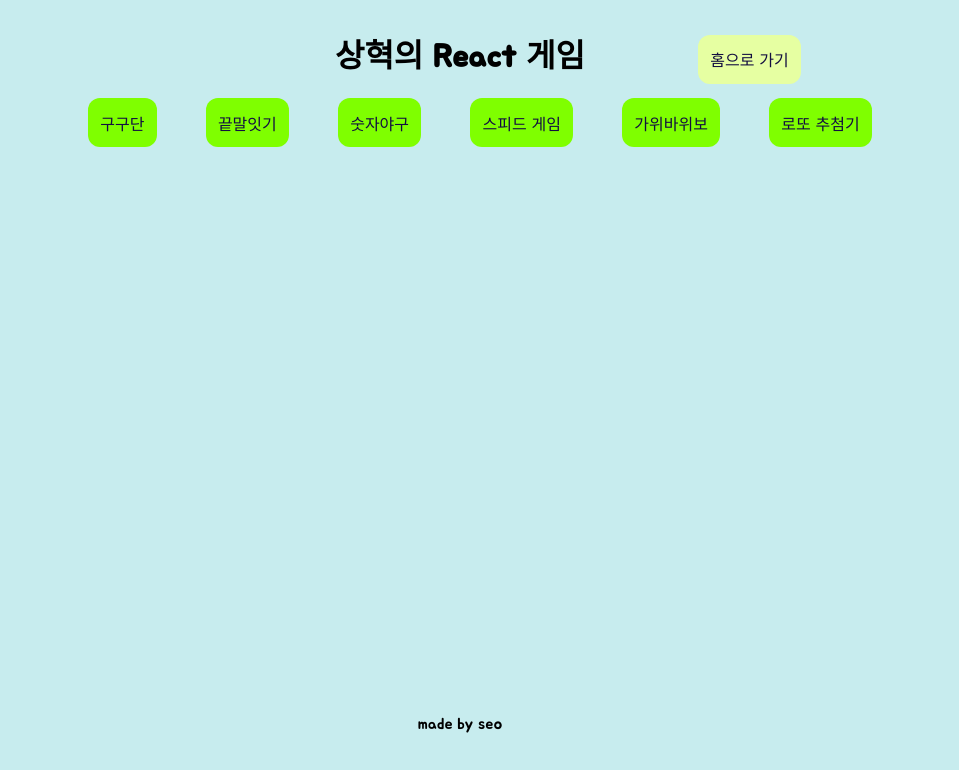
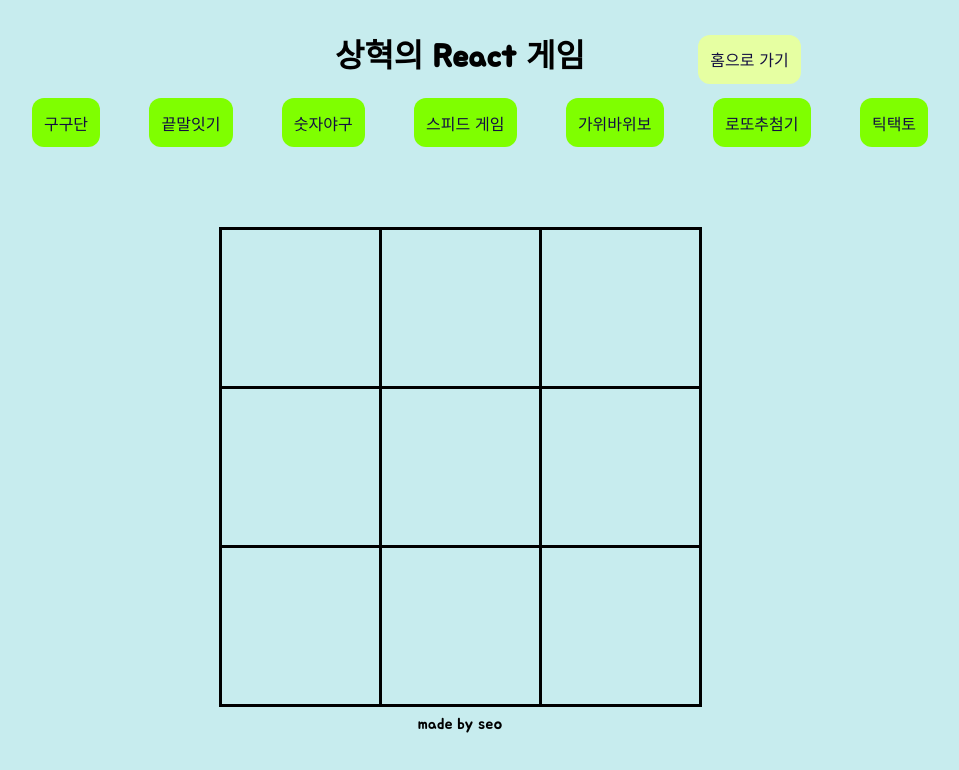
Before and after one commit to SeoSang/react_self, a React app: page /tictactoe in a window 1280 px wide. Shown: the top 770 px of the page, without its empty margins (180-1139 px from the left). Built offline with nearby package versions, Linux system fonts and the light colour scheme.

Commit message:
tictactoe 구현

```diff
--- a/App.jsx
+++ b/App.jsx
@@ -9,6 +9,7 @@ import NumberBaseball from "./src/routes/numberBaseball/NumberBaseball.jsx"
 import FastClick from "./src/routes/fastClick/FastClick.jsx"
 import RSP from "./src/routes/rsp/RSP.jsx"
 import Lotto from "./src/routes/lotto/Lotto_hook.jsx"
+import TicTacToe from "./src/routes/tictactoe/TicTacToe.jsx"
 import "./App.css"
 
 const App = () => {
@@ -25,6 +26,7 @@ const App = () => {
           <Route path="/fastclick" component={FastClick} />
           <Route path="/rsp" component={RSP} />
           <Route path="/lotto" component={Lotto} />
+          <Route path="/tictactoe" component={TicTacToe} />
         </Switch>
       </BrowserRouter>
       <Footer />
--- a/src/components/Footer.css
+++ b/src/components/Footer.css
@@ -1,6 +1,6 @@
 .footer {
   position: absolute;
-  bottom: 10%;
+  bottom: 3%;
   width: 50%;
   left: 25%;
 }
--- a/src/components/Navigator.jsx
+++ b/src/components/Navigator.jsx
@@ -2,6 +2,16 @@ import React from "react"
 import { BrowserRouter as Router, Route, Link } from "react-router-dom"
 
 import "./Navigator.css"
+
+const gameArr = [
+  { title: "구구단", link: "/gugudan" },
+  { title: "끝말잇기", link: "/wordrelay" },
+  { title: "숫자야구", link: "/numberbaseball" },
+  { title: "스피드 게임", link: "/fastclick" },
+  { title: "가위바위보", link: "/rsp" },
+  { title: "로또추첨기", link: "/lotto" },
+  { title: "틱택토", link: "/tictactoe" }
+]
 
 export default function Navigator() {
   return (
@@ -10,24 +20,13 @@ export default function Navigator() {
         홈으로 가기
       </Link>
       <ul className="navigator_ul">
-        <Link to="/gugudan">
-          <li>구구단</li>
-        </Link>
-        <Link to="/wordrelay">
-          <li>끝말잇기</li>
-        </Link>
-        <Link to="/numberbaseball">
-          <li>숫자야구</li>
-        </Link>
-        <Link to="/fastclick">
-          <li>스피드 게임</li>
-        </Link>
-        <Link to="/rsp">
-          <li>가위바위보</li>
-        </Link>
-        <Link to="/lotto">
-          <li>로또 추첨기</li>
-        </Link>
+        {gameArr.map(game => {
+          return (
+            <Link to={game.link} key={game.title}>
+              <li>{game.title}</li>
+            </Link>
+          )
+        })}
       </ul>
     </>
   )
--- a/src/routes/rsp/RSP_hook.jsx
+++ b/src/routes/rsp/RSP_hook.jsx
@@ -41,6 +41,8 @@ const RSP = () => {
 
   //   // 컴포넌트 제거되기 직전 (비동기 요청 정리)
   //   componentWillUnmount() {}
+
+  // useLayoutEffect()  -> 화면이 바뀌기 전에 화면이 바뀌었나 확인
 
   useEffect(() => {
     intervalID.current = setInterval(changeRSC, 70)
--- /dev/null
+++ b/src/routes/tictactoe/Table.jsx
@@ -0,0 +1,23 @@
+import React from "react"
+import Tr from "./Tr.jsx"
+
+const Table = ({ onClick, tableData, result, dispatch }) => {
+  return (
+    <table onClick={onClick}>
+      {Array(tableData.length)
+        .fill(0)
+        .map((tr, i) => (
+          <Tr
+            key={`${i}번째 열`}
+            tableData={tableData}
+            rowIndex={i}
+            rowData={tableData[i]}
+            result={result}
+            dispatch={dispatch}
+          />
+        ))}
+    </table>
+  )
+}
+
+export default Table
--- /dev/null
+++ b/src/routes/tictactoe/Td.jsx
@@ -0,0 +1,13 @@
+import React, { useCallback } from "react"
+import { CLICK_CELL } from "./TicTacToe.jsx"
+
+const Td = ({ tableData, cellIndex, rowIndex, cellData, result, dispatch }) => {
+  const onClickTd = useCallback(() => {
+    console.log({ result })
+    if (cellData || result) return
+    dispatch({ type: CLICK_CELL, cell: cellIndex, row: rowIndex })
+  }, [cellData, result])
+  return <td onClick={onClickTd}>{cellData}</td>
+}
+
+export default Td
--- /dev/null
+++ b/src/routes/tictactoe/TicTacToe.css
@@ -0,0 +1,16 @@
+table {
+  border-collapse: collapse;
+  margin: 10vmin auto;
+  height: 60vmin;
+}
+td {
+  border: 3px solid black;
+  width: 20vmin;
+  text-align: center;
+  font-size: 2rem;
+}
+
+tr {
+  /* width: 10%;
+  height: 10%; */
+}
--- /dev/null
+++ b/src/routes/tictactoe/TicTacToe.jsx
@@ -0,0 +1,99 @@
+import React, { Fragment, useReducer, useCallback, useEffect } from "react"
+import Table from "./Table.jsx"
+import "./TicTacToe.css"
+
+const initialState = {
+  result: "",
+  turn: "O",
+  tableData: [
+    ["", "", ""],
+    ["", "", ""],
+    ["", "", ""]
+  ],
+  recentCell: [-1, -1]
+}
+
+export const SET_RESULT = "SET_RESULT"
+export const CLICK_CELL = "CLICK_CELL"
+export const CHANGE_TURN = "CHANGE_TURN"
+
+const reducer = (state, action) => {
+  switch (action.type) {
+    case SET_RESULT:
+      return {
+        ...state,
+        result: action.result
+      }
+    case CLICK_CELL: {
+      const tableData = [...state.tableData]
+      tableData[action.row] = [...tableData[action.row]] // immer 로 가독성 해결
+      tableData[action.row][action.cell] = state.turn
+      return {
+        ...state,
+        tableData: tableData,
+        recentCell: [action.row, action.cell]
+      }
+    }
+    case CHANGE_TURN: {
+      let nextTurn = ""
+      if (state.turn === "O") nextTurn = "X"
+      else nextTurn = "O"
+      return {
+        ...state,
+        turn: nextTurn
+      }
+    }
+  }
+}
+
+function TicTacToe() {
+  const [state, dispatch] = useReducer(reducer, initialState)
+  const { recentCell, tableData, result, turn } = state
+
+  useEffect(() => {
+    const [row, cell] = recentCell
+    if (row < 0) return
+    let win = false
+    if (tableData[row][0] === turn && tableData[row][1] === turn && tableData[row][2] === turn) {
+      win = true
+    }
+    if (tableData[0][cell] === turn && tableData[1][cell] === turn && tableData[2][cell] === turn) {
+      win = true
+    }
+    if (tableData[0][0] === turn && tableData[1][1] === turn && tableData[2][2] === turn) {
+      win = true
+    }
+    if (tableData[0][2] === turn && tableData[1][1] === turn && tableData[2][0] === turn) {
+      win = true
+    }
+    if (win) {
+      // 이겼을 때
+      dispatch({ type: SET_RESULT, result: `${turn}님의 승리!` })
+      console.log(state.result)
+      console.log(state.tableData)
+    } else {
+      let playing = false
+      tableData.forEach(row => {
+        row.forEach(cell => {
+          if (!cell) playing = true
+        })
+      })
+      if (!playing) {
+        // 비겼을 때
+        dispatch({ type: SET_RESULT, result: "무승부!" })
+      } else {
+        // 계속 진행
+        dispatch({ type: CHANGE_TURN })
+      }
+    }
+  }, [recentCell])
+
+  return (
+    <>
+      <Table tableData={state.tableData} dispatch={dispatch} result={state.result}></Table>
+      {state.result && <div>{state.result}</div>}
+    </>
+  )
+}
+
+export default TicTacToe
--- /dev/null
+++ b/src/routes/tictactoe/Tr.jsx
@@ -0,0 +1,28 @@
+import React from "react"
+import Td from "./Td.jsx"
+
+const Tr = ({ tableData, rowData, rowIndex, result, dispatch }) => {
+  return (
+    <tr>
+      {Array(rowData.length)
+        .fill()
+        .map((tr, i) => {
+          return (
+            <Td
+              key={`${rowIndex} 번째 열 ${i}번째 행`}
+              tableData={tableData}
+              rowIndex={rowIndex}
+              cellIndex={i}
+              cellData={rowData[i]}
+              result={result}
+              dispatch={dispatch}
+            >
+              {rowData[i]}
+            </Td>
+          )
+        })}
+    </tr>
+  )
+}
+
+export default Tr
```
